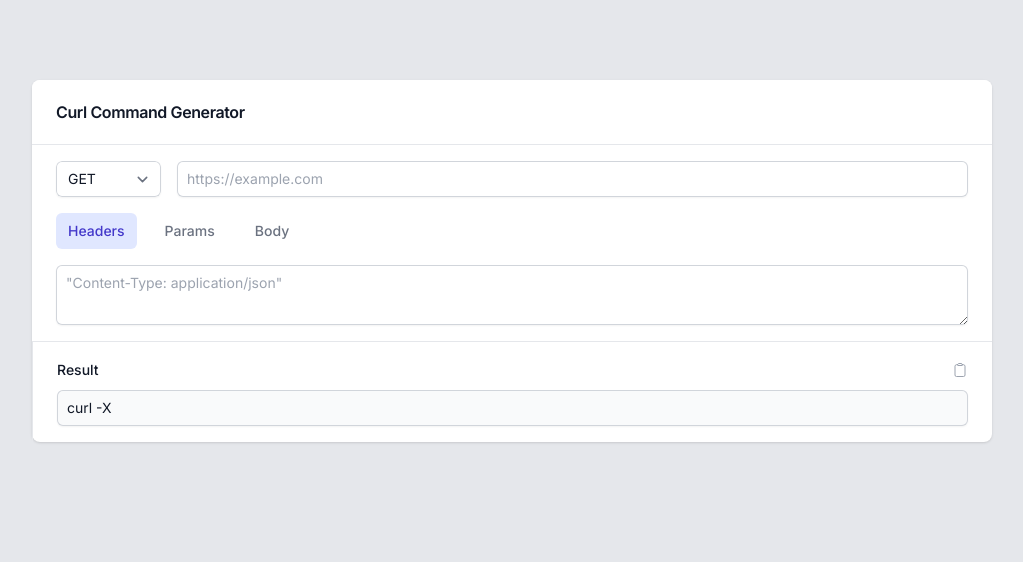
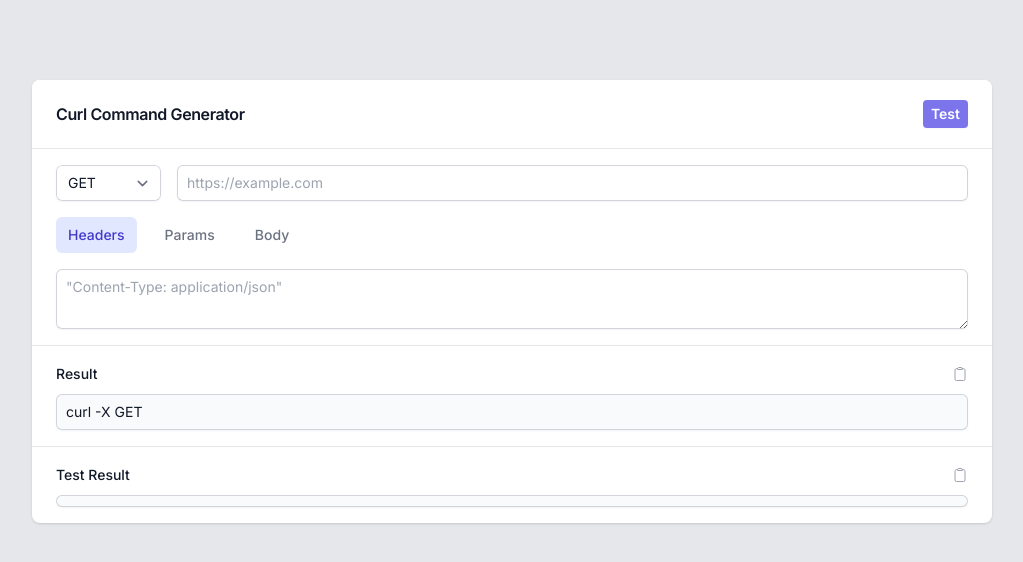
Before and after one commit to ibrahimalanshor/curl-command-builder, a Vue app: page / in a window 1280 px wide. Shown: the top 562 px of the page, without its empty margins (128-1151 px from the left). Built offline with nearby package versions, Linux system fonts and the light colour scheme.

Commit message:
feat: curl test

```diff
--- a/src/components/base/base-button.vue
+++ b/src/components/base/base-button.vue
@@ -24,6 +24,10 @@ const props = defineProps({
     type: Boolean,
     default: false,
   },
+  disabled: {
+    type: Boolean,
+    default: false,
+  },
   size: {
     type: String,
     default: 'md',
@@ -43,7 +47,7 @@ const props = defineProps({
 const text = computed(() => {
   return props.textFromResource ? getString(props.text) : props.text;
 });
-const isDisabled = computed(() => props.loading);
+const isDisabled = computed(() => props.disabled || props.loading);
 const style = computed(() => {
   const sizes = {
     xs: 'px-1.5 py-0.5 text-xs rounded',
--- a/src/helpers/curl.js
+++ b/src/helpers/curl.js
@@ -1,11 +1,19 @@
+import axios from 'axios';
+
 export class Curl {
   url;
+  method = 'GET';
   params;
   headers;
   body;
 
   setUrl(url) {
     this.url = url;
+
+    return this;
+  }
+  setMethod(method) {
+    this.method = method;
 
     return this;
   }
@@ -47,9 +55,30 @@ export class Curl {
 
   result() {
     return [
-      `curl -X ${this.getUrl()}`,
+      `curl -X ${this.method} ${this.getUrl()}`,
       ...(this.headers ? [this.getHeaders()] : []),
       ...(this.body ? [this.getBody()] : []),
     ].join(' \\\n\t');
   }
+
+  async test() {
+    const params = this.params
+      ? Object.fromEntries(
+          this.params.split('\n').map((item) => item.split('='))
+        )
+      : {};
+    const headers = this.headers
+      ? Object.fromEntries(
+          this.headers
+            .split('\n')
+            .map((item) => item.slice(1, item.length - 1).split(': '))
+        )
+      : {};
+
+    return await axios[this.method.toLowerCase()](this.url, {
+      headers,
+      params,
+      data: this.body,
+    });
+  }
 }
--- a/src/pages/index-page.vue
+++ b/src/pages/index-page.vue
@@ -1,30 +1,28 @@
 <script setup>
 import { ClipboardIcon } from '@heroicons/vue/24/outline';
 import BaseActionButton from 'src/components/base/base-action-button.vue';
+import BaseButton from 'src/components/base/base-button.vue';
 import BaseCard from 'src/components/base/base-card.vue';
 import BaseContainer from 'src/components/base/base-container.vue';
 import BaseInput from 'src/components/base/base-input.vue';
 import BaseSelect from 'src/components/base/base-select.vue';
 import BaseTab from 'src/components/base/base-tab.vue';
-import { computed, ref, h } from 'vue';
+import { computed, ref, h, reactive, watch } from 'vue';
 import { Curl } from 'src/helpers/curl';
 
-const url = ref(null);
-const method = ref('GET');
-const headers = ref(null);
-const params = ref(null);
-const body = ref(null);
+const curlOptions = reactive({
+  url: null,
+  method: 'GET',
+  headers: null,
+  params: null,
+  body: null,
+});
 const tabActive = ref('Headers');
+const curl = ref(new Curl());
+const testResult = ref(null);
 
-const curl = new Curl();
-
-const result = computed(() => {
-  return curl
-    .setUrl(url.value)
-    .setHeaders(headers.value)
-    .setParams(params.value)
-    .setBody(body.value)
-    .result();
+const curlResult = computed(() => {
+  return curl.value.result();
 });
 const methodOptions = computed(() => [
   { id: 'GET', name: 'GET' },
@@ -42,8 +40,8 @@ const tabs = computed(() => [
         textarea: true,
         fullwidth: true,
         withLabel: false,
-        modelValue: headers.value,
-        'onUpdate:modelValue': (value) => (headers.value = value),
+        modelValue: curlOptions.headers,
+        'onUpdate:modelValue': (value) => (curlOptions.headers = value),
       }),
   },
   {
@@ -55,8 +53,8 @@ const tabs = computed(() => [
         textarea: true,
         fullwidth: true,
         withLabel: false,
-        modelValue: params.value,
-        'onUpdate:modelValue': (value) => (params.value = value),
+        modelValue: curlOptions.params,
+        'onUpdate:modelValue': (value) => (curlOptions.params = value),
       }),
   },
   {
@@ -68,20 +66,46 @@ const tabs = computed(() => [
         textarea: true,
         fullwidth: true,
         withLabel: false,
-        modelValue: body.value,
-        'onUpdate:modelValue': (value) => (body.value = value),
+        modelValue: curlOptions.body,
+        'onUpdate:modelValue': (value) => (curlOptions.body = value),
       }),
   },
 ]);
 
 async function handleCopy() {
-  await navigator.clipboard.writeText(result.value);
+  await navigator.clipboard.writeText(curlResult.value);
 }
+async function handleTest() {
+  try {
+    testResult.value = (await curl.value.test()).data;
+  } catch (err) {
+    testResult.value = err.response.data;
+  }
+}
+
+watch(curlOptions, () => {
+  curl.value
+    .setUrl(curlOptions.url)
+    .setMethod(curlOptions.method)
+    .setHeaders(curlOptions.headers)
+    .setParams(curlOptions.params)
+    .setBody(curlOptions.body);
+});
 </script>
 
 <template>
   <base-container>
     <base-card title="Curl Command Generator" with-header custom-content>
+      <template #header-actions>
+        <base-button
+          size="sm"
+          color="indigo"
+          :disabled="!curlOptions.url"
+          v-on:click="handleTest"
+          >Test</base-button
+        >
+      </template>
+
       <template #content="{ classes }">
         <div class="grid grid-cols-1">
           <div :class="[classes.content, 'space-y-4 border-b']">
@@ -91,7 +115,7 @@ async function handleCopy() {
                 :options="methodOptions"
                 :with-placeholder="false"
                 :with-label="false"
-                v-model="method"
+                v-model="curlOptions.method"
               />
               <base-input
                 label="URL"
@@ -99,12 +123,12 @@ async function handleCopy() {
                 type="text"
                 fullwidth
                 :with-label="false"
-                v-model="url"
+                v-model="curlOptions.url"
               />
             </div>
             <base-tab :tabs="tabs" v-model="tabActive" />
           </div>
-          <div :class="[classes.content, 'border-l']">
+          <div :class="[classes.content, 'border-b']">
             <base-input
               label="Result"
               placeholder="Curl"
@@ -113,7 +137,6 @@ async function handleCopy() {
               :classes="{
                 input: 'bg-gray-50 select-all',
               }"
-              v-model="result"
             >
               <template #action>
                 <base-action-button v-on:click="handleCopy">
@@ -123,7 +146,29 @@ async function handleCopy() {
               <div
                 class="min-h-[fit] whitespace-pre text-sm leading-6 bg-gray-50 select-all rounded-md shadow-sm ring-1 ring-inset px-2.5 py-1.5 text-gray-900 ring-gray-300"
               >
-                {{ result }}
+                {{ curlResult }}
+              </div>
+            </base-input>
+          </div>
+          <div :class="[classes.content]">
+            <base-input
+              label="Test Result"
+              placeholder="Test Result"
+              textarea
+              readonly
+              :classes="{
+                input: 'bg-gray-50 select-all',
+              }"
+            >
+              <template #action>
+                <base-action-button v-on:click="handleCopy">
+                  <clipboard-icon class="w-4 h-4"></clipboard-icon>
+                </base-action-button>
+              </template>
+              <div
+                class="min-h-[fit] whitespace-pre text-sm leading-6 bg-gray-50 select-all rounded-md shadow-sm ring-1 ring-inset px-2.5 py-1.5 text-gray-900 ring-gray-300"
+              >
+                {{ testResult }}
               </div>
             </base-input>
           </div>
```
